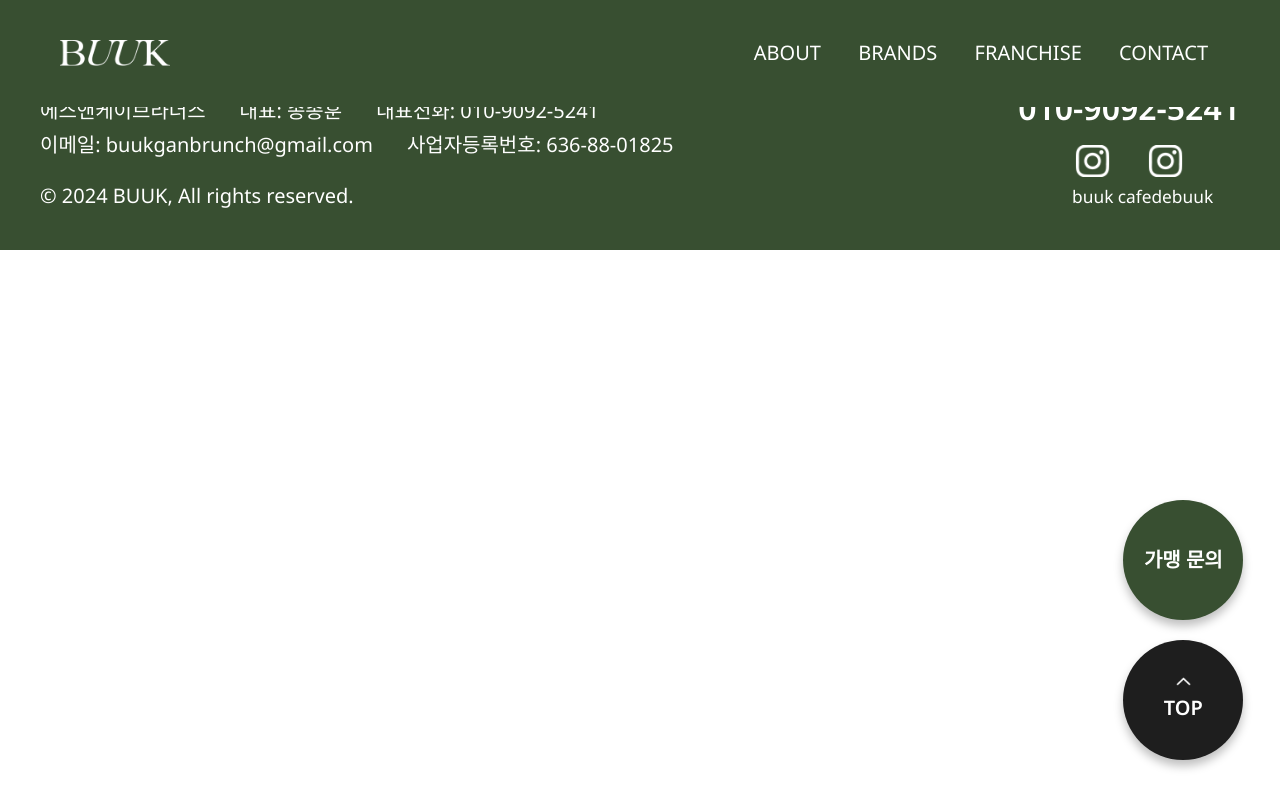
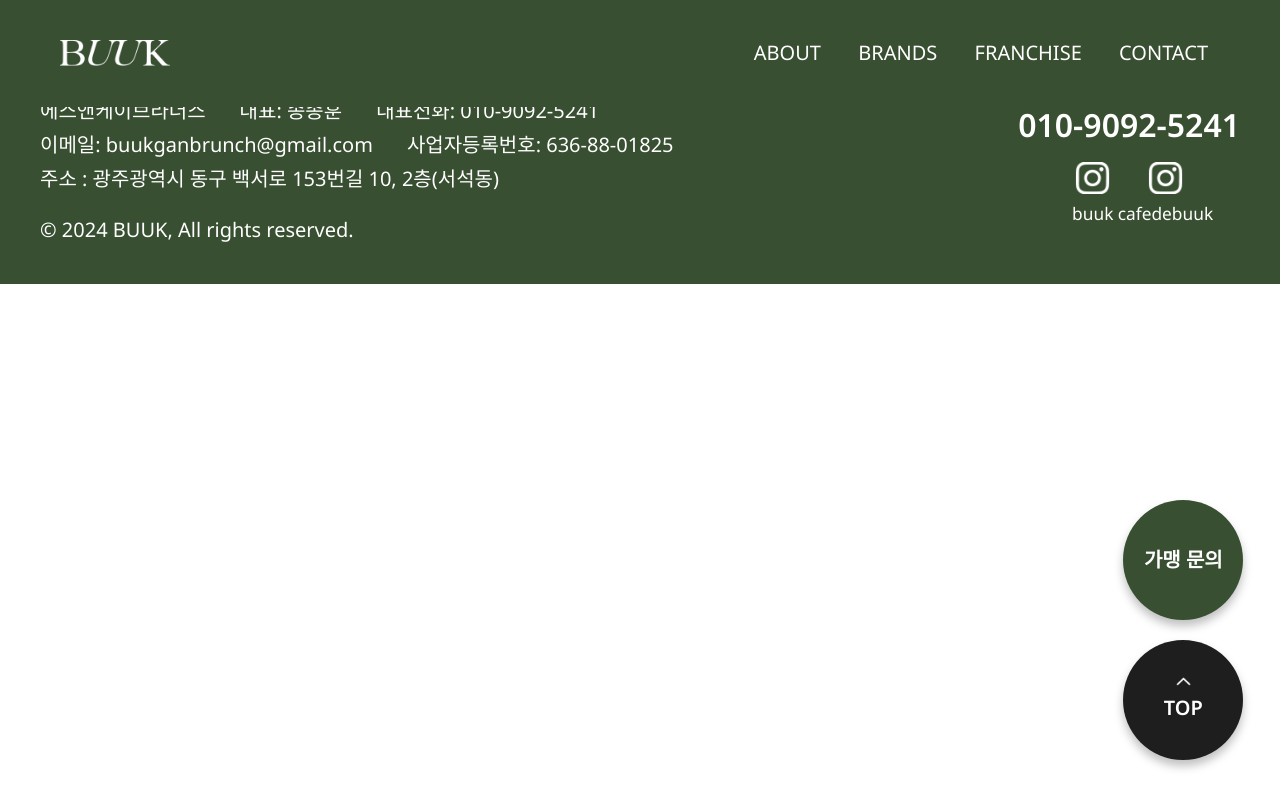
Before and after one commit to sealkimm/bktest, a website built with webpack: page src/@inc/layout.html in a window 1280 px wide. Built offline with nearby package versions, Linux system fonts and the light colour scheme.

Commit message:
fix: 푸터-주소추가

```diff
--- a/src/@inc/footer.html
+++ b/src/@inc/footer.html
@@ -14,6 +14,7 @@
 					<span>이메일: buukganbrunch@gmail.com</span>
 					<span>사업자등록번호: 636-88-01825</span>
 				</p>
+				<p><span>주소 : 광주광역시 동구 백서로 153번길 10, 2층(서석동)</span></p>
 			</div>
 			<p class="copy">© 2024 BUUK, All rights reserved.</p>
 		</div>
```
